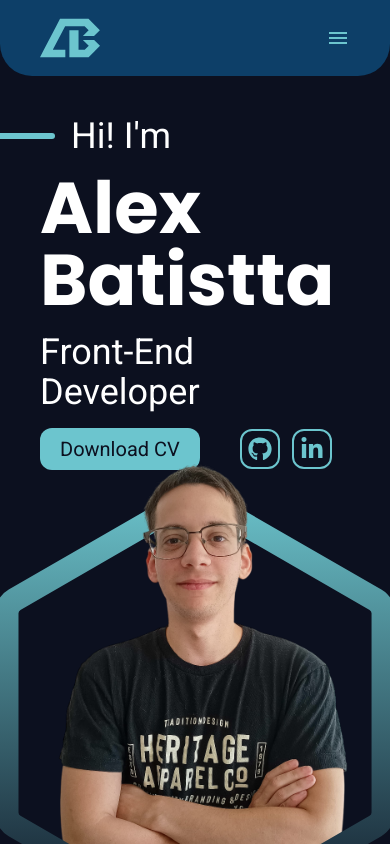
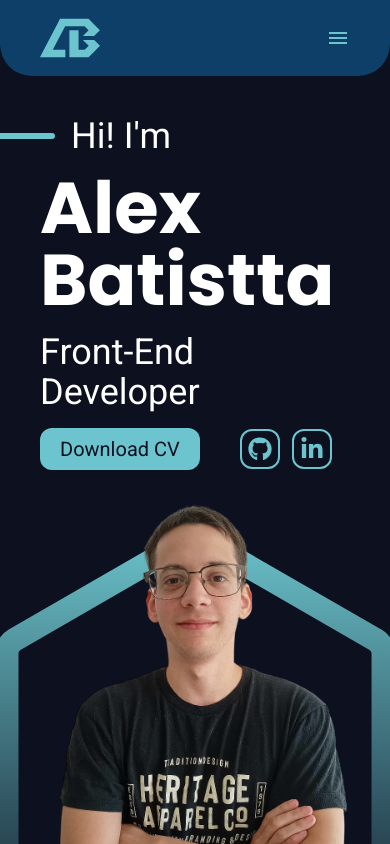
Before and after one commit to AlexBatistta/portfolio, a React (Vite) app: page / in a window 390 px wide. Shown: the top 844 px of the page. Built offline with nearby package versions, Linux system fonts and the light colour scheme.

Commit message:
hero margin

```diff
--- a/src/components/Hero.jsx
+++ b/src/components/Hero.jsx
@@ -7,7 +7,7 @@ export const Hero = () => {
 	const { t } = useTranslation();
 	return (
 		<section className='section !justify-around sm:!flex-row'>
-			<div className='flex flex-col gap-4'>
+			<div className='flex flex-col gap-4 mb-10 sm:mb-0'>
 				<div className='flex items-center gap-4'>
 					<div className='bg-secondary -ml-[15vw] h-1.5 flex-grow rounded-r-full' />
 					<h3 className='subtitle w-[90%] whitespace-nowrap'>
```
